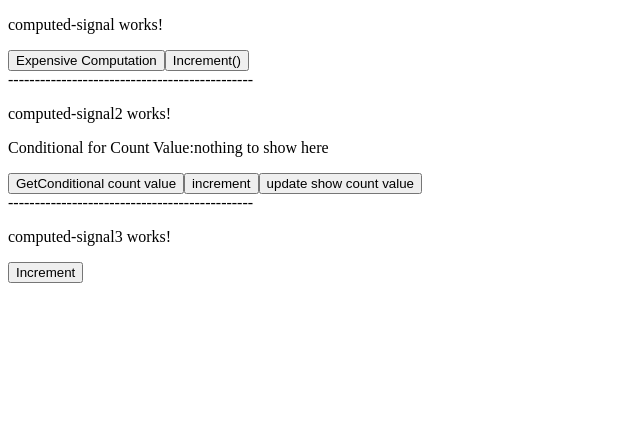
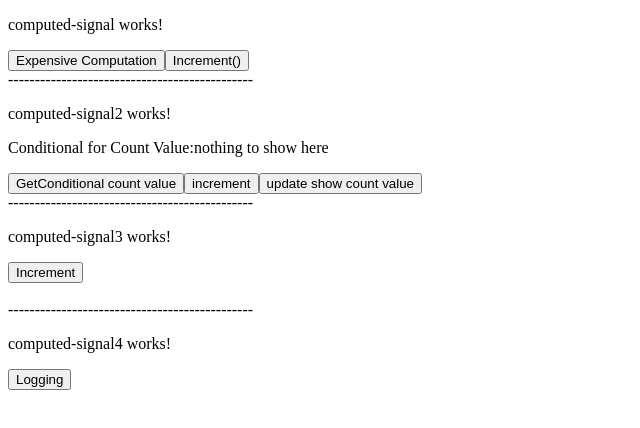
Before and after one commit to oleksy-piotr-angular/angular18_Signals, an Angular app in the folder tutorialWithSignalsConcept/: page / in a window 1280 px wide. Shown: the top 428 px of the page, without its empty margins (0-640 px from the left). Built offline with nearby package versions, Linux system fonts and the light colour scheme.

Commit message:
86. Master Angular Signals: How to Create and Destroy Effects!

```diff
--- a/tutorialWithSignalsConcept/src/app/app.component.html
+++ b/tutorialWithSignalsConcept/src/app/app.component.html
@@ -3,3 +3,5 @@
 <app-computed-signal2></app-computed-signal2>
 <br />----------------------------------------------
 <app-computed-signal3></app-computed-signal3>
+<br />----------------------------------------------
+<app-computed-signal4></app-computed-signal4>
--- a/tutorialWithSignalsConcept/src/app/app.component.ts
+++ b/tutorialWithSignalsConcept/src/app/app.component.ts
@@ -2,6 +2,7 @@ import { Component } from '@angular/core';
 import { ComputedSignalComponent } from './components/computed-signal/computed-signal.component';
 import { ComputedSignal2Component } from './components/computed-signal2/computed-signal2.component';
 import { ComputedSignal3Component } from './components/computed-signal3/computed-signal3.component';
+import { ComputedSignal4Component } from './components/computed-signal4/computed-signal4.component';
 
 @Component({
   selector: 'app-root',
@@ -10,6 +11,7 @@ import { ComputedSignal3Component } from './components/computed-signal3/computed
     ComputedSignalComponent,
     ComputedSignal2Component,
     ComputedSignal3Component,
+    ComputedSignal4Component,
   ],
   templateUrl: './app.component.html',
   styleUrl: './app.component.scss',
--- /dev/null
+++ b/tutorialWithSignalsConcept/src/app/components/computed-signal4/computed-signal4.component.html
@@ -0,0 +1,2 @@
+<p>computed-signal4 works!</p>
+<button (click)="initializeLogin()">Logging</button>
--- /dev/null
+++ b/tutorialWithSignalsConcept/src/app/components/computed-signal4/computed-signal4.component.ts
@@ -0,0 +1,72 @@
+import {
+  Component,
+  effect,
+  Injector,
+  OnDestroy,
+  runInInjectionContext,
+  signal,
+  WritableSignal,
+} from '@angular/core';
+
+@Component({
+  selector: 'app-computed-signal4',
+  standalone: true,
+  imports: [],
+  templateUrl: './computed-signal4.component.html',
+  styleUrl: './computed-signal4.component.scss',
+})
+export class ComputedSignal4Component implements OnDestroy {
+  count: WritableSignal<number> = signal(0);
+
+  //when we assign/register an effect to the property we can use this property as this effect
+  //when you use this you don't need to have put this property in "constructor()" it will called
+  //and it will be executed when the signal changes
+  loggingEffect = effect(() => {
+    console.log('ComputedSignal4 Count changed in "effect()":', this.count());
+  });
+
+  // You can use the "injector" to inject to use "runInjectionContext" in method
+  constructor(private injector: Injector) {
+    //Effect can be only used in the constructor because it needs Injection contexts
+  }
+
+  //this is just an example to show that you can initialize the effect in the method
+  //and it will be executed whenever the signal changes
+  initializeLogin() {
+    this.count.set(this.count() + 1);
+    //you initialize this effect whenever you called this method with this technic
+    //!First technic
+    /* runInInjectionContext(this.injector, () => {
+      effect(() => {
+        console.log(
+          `'"effect()" called with this method will execute whenever "count" changes: ${this.count()}`
+        );
+      });
+    }); */
+
+    //!Second technic
+    effect(
+      () => {
+        console.log(
+          `'"effect()" called with this method will execute whenever "count" changes: ${this.count()}`
+        );
+      },
+      { injector: this.injector } // You can pass the injector here to use it in the effect
+    );
+  }
+
+  //this effect will be automatically destroyed whenever the component is destroyed
+  //it will happen if "manualCleanup: true" is not set
+  private loggingEffect2 = effect(
+    () => {
+      console.log('ComputedSignal4 Count changed in "effect()":', this.count());
+    },
+    { manualCleanup: true } // This will allow you to manually clean up the effect if needed
+  );
+  //  it would be not destroyed automatically when the component is destroyed
+
+  ngOnDestroy(): void {
+    this.loggingEffect2.destroy(); // Manually clean up the effect to avoid memory leaks
+    // when the component is destroyed and if you set "manualCleanup: true"
+  }
+}
```
Also changed, not shown: tutorialWithSignalsConcept/src/app/components/computed-signal4/computed-signal4.component.scss (added), 1 other file (tests, documents, lock files or other folders).
